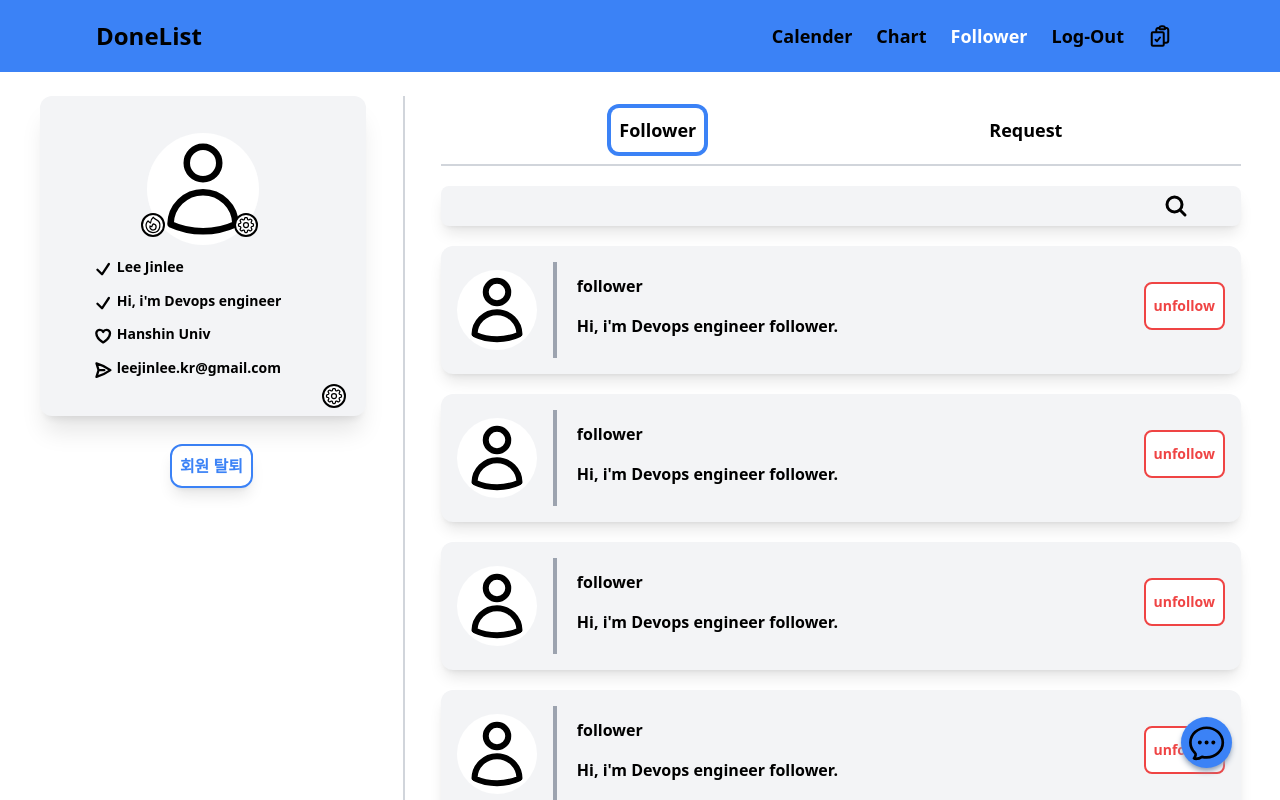
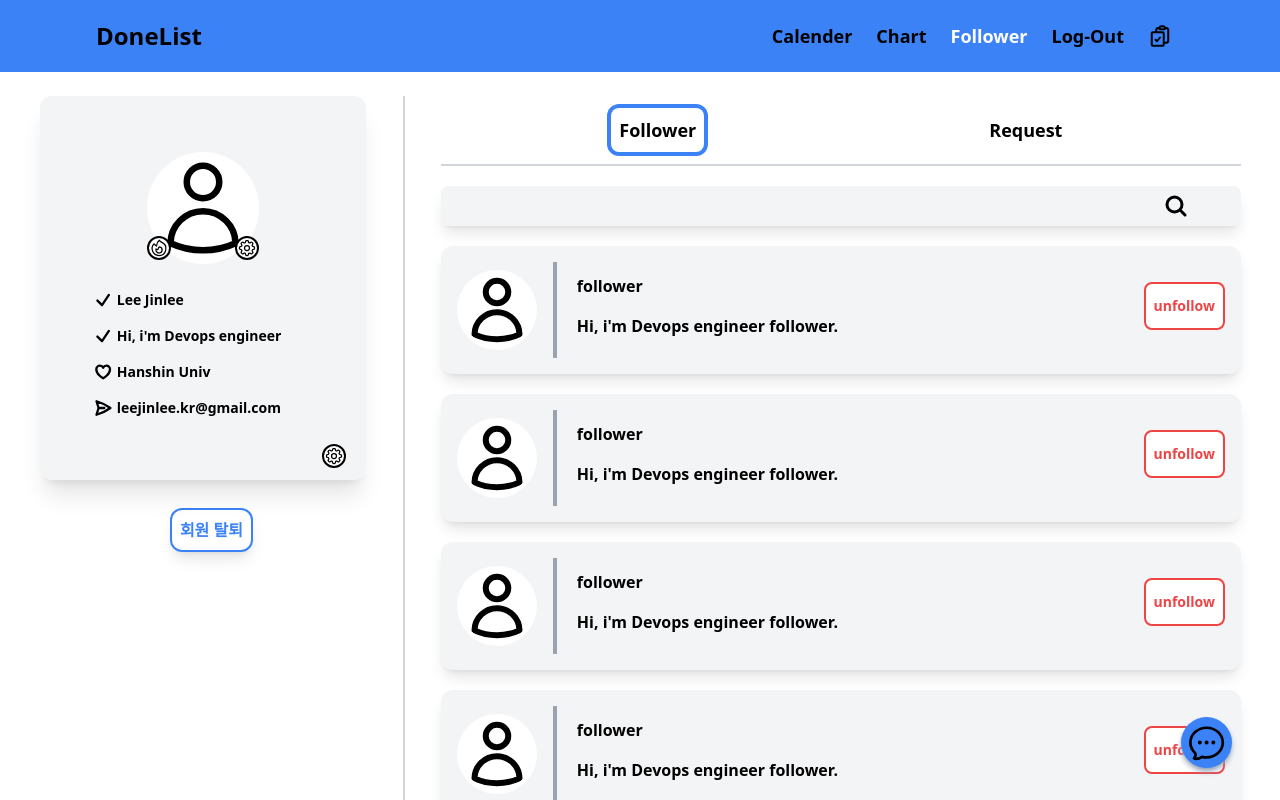
Before and after one commit to comko123/markup-copy, a Next.js app: page /follower in a window 1280 px wide. Shown: the top 800 px of the page. Built offline with nearby package versions, Linux system fonts and the light colour scheme.

Commit message:
Refactor : 팔로워 애니메이션 추가및 기능 수정.

```diff
--- /dev/null
+++ b/src/atoms/followerAtoms.ts
@@ -0,0 +1,7 @@
+import { atom } from "recoil"
+import { v1 } from "uuid"
+
+export const followerAtoms = atom({
+  key: v1(),
+  default: true
+})
--- a/src/components/Follower/Userparts/index.tsx
+++ b/src/components/Follower/Userparts/index.tsx
@@ -1,20 +1,20 @@
 import { useState } from "react"
 import Introduction from "@/components/Profil/Introduction"
-import Popuplayout from "@/components/Layout/Popup"
+import { useSetRecoilState } from "recoil"
+import { followerAtoms } from "@/atoms/followerAtoms"
 const UserParts = () => {
   //반응형및 레이아웃 수정 필요
-  const [profilState, setProfilState] = useState(true)
-  const [popup, setPopup] = useState(true)
+  const [profilState, setProfilState] = useState(false)
+  const setPopup = useSetRecoilState(followerAtoms)
   return (
     <>
       <nav className="sticky top-24 border-b-2 lg:border-r-2 lg:border-b-transparent border-gray-300 w-full h-[100vh] lg:pr-5">
         <div
-          className={`bg-gray-100 pt-7 lg:pt-0 w-full lg:w-[95%] ${
-            profilState ? "h-52 lg:h-80 " : "pt-10 h-60 lg:h-[25rem]"
-          } flex justify-center lg:flex-col rounded-xl px-2 relative shadow-xl`}
+          className={`bg-gray-100 pt-7 lg:pt-0 w-full lg:w-[95%] h-52 lg:h-96 flex justify-center lg:flex-col rounded-xl px-2 relative shadow-xl`}
         >
           {/* svg part */}
-          <div className="h-[35%] mt-4 lg:mt-0">
+          <div className="h-32 mt-4 lg:mt-0 flex flex-col">
+            <div>
               <svg
                 xmlns="http://www.w3.org/2000/svg"
                 fill="none"
@@ -29,6 +29,33 @@ const UserParts = () => {
                   d="M15.75 6a3.75 3.75 0 11-7.5 0 3.75 3.75 0 017.5 0zM4.501 20.118a7.5 7.5 0 0114.998 0A17.933 17.933 0 0112 21.75c-2.676 0-5.216-.584-7.499-1.632z"
                 />
               </svg>
+            </div>
+
+            <div className="flex justify-center -mt-7">
+              <div className="flex w-28 justify-between">
+                <svg
+                  xmlns="http://www.w3.org/2000/svg"
+                  fill="none"
+                  viewBox="0 0 24 24"
+                  strokeWidth={1.5}
+                  stroke="currentColor"
+                  className="w-6 h-6 bg-white rounded-full border-2 border-black"
+                  onClick={() => {
+                    console.log(profilState)
+                    setPopup(state => !state)
+                  }}
+                >
+                  <path
+                    strokeLinecap="round"
+                    strokeLinejoin="round"
+                    d="M15.362 5.214A8.252 8.252 0 0112 21 8.25 8.25 0 016.038 7.048 8.287 8.287 0 009 9.6a8.983 8.983 0 013.361-6.867 8.21 8.21 0 003 2.48z"
+                  />
+                  <path
+                    strokeLinecap="round"
+                    strokeLinejoin="round"
+                    d="M12 18a3.75 3.75 0 00.495-7.467 5.99 5.99 0 00-1.925 3.546 5.974 5.974 0 01-2.133-1A3.75 3.75 0 0012 18z"
+                  />
+                </svg>
 
                 <svg
                   xmlns="http://www.w3.org/2000/svg"
@@ -36,7 +63,7 @@ const UserParts = () => {
                   viewBox="0 0 24 24"
                   strokeWidth={1.5}
                   stroke="currentColor"
-              className="w-6 aspect-square bg-white relative left-[5.5em] lg:left-[60%] -top-[2rem] rounded-full border-2 border-black"
+                  className="w-6 aspect-square bg-white  rounded-full border-2 border-black"
                 >
                   <path
                     strokeLinecap="round"
@@ -49,31 +76,12 @@ const UserParts = () => {
                     d="M15 12a3 3 0 11-6 0 3 3 0 016 0z"
                   />
                 </svg>
-
-            <svg
-              xmlns="http://www.w3.org/2000/svg"
-              fill="none"
-              viewBox="0 0 24 24"
-              strokeWidth={1.5}
-              stroke="currentColor"
-              className="w-6 h-6 bg-white relative left-[0.1rem] lg:left-[30%] -top-[3.48rem] rounded-full border-2 border-black"
-              onClick={() => setPopup(state => !state)}
-            >
-              <path
-                strokeLinecap="round"
-                strokeLinejoin="round"
-                d="M15.362 5.214A8.252 8.252 0 0112 21 8.25 8.25 0 016.038 7.048 8.287 8.287 0 009 9.6a8.983 8.983 0 013.361-6.867 8.21 8.21 0 003 2.48z"
-              />
-              <path
-                strokeLinecap="round"
-                strokeLinejoin="round"
-                d="M12 18a3.75 3.75 0 00.495-7.467 5.99 5.99 0 00-1.925 3.546 5.974 5.974 0 01-2.133-1A3.75 3.75 0 0012 18z"
-              />
-            </svg>
+              </div>
+            </div>
           </div>
           {/* svg end */}
 
-          <div className={`flex flex-col ${profilState ? null : "-mt-6 lg:-ml-7 xl:ml-0"}`}>
+          <div className="flex flex-col h-auto">
             {[
               { profilState, icons: "check", text: "Lee Jinlee" },
               { profilState, icons: "check", text: "Hi, i'm Devops engineer" },
@@ -86,11 +94,7 @@ const UserParts = () => {
             <svg
               xmlns="http://www.w3.org/2000/svg"
               fill="none"
-              onClick={() =>
-                setProfilState(state => {
-                  return !state
-                })
-              }
+              onClick={() => setProfilState(state => !state)}
               viewBox="0 0 24 24"
               strokeWidth={1.5}
               stroke="currentColor"
@@ -111,7 +115,6 @@ const UserParts = () => {
             </svg>
           </div>
         </div>
-        {popup ? null : <Popuplayout setPuState={setPopup}>123</Popuplayout>}
 
         <div className="font-bold text-center w-full  my-7">
           <button className="shadow-lg border-2 border-blue-500 text-blue-500 p-2 rounded-xl hover:bg-blue-500 hover:text-white">
--- a/src/components/Layout/Popup/index.tsx
+++ b/src/components/Layout/Popup/index.tsx
@@ -10,6 +10,7 @@ const Popuplayout = ({
   setPuState: Dispatch<SetStateAction<boolean>>
 }) => {
   useNotReload()
+  //팝업 열려있을때만 새로고침시 comfirm하는걸로 구현 (팝업열었다가 닫아도 comfirn발생)
   return (
     <>
       <motion.div
--- a/src/components/Profil/Introduction/index.tsx
+++ b/src/components/Profil/Introduction/index.tsx
@@ -1,16 +1,26 @@
 import { profilIcons } from "@/sample_data_case/svgIcons"
-import { AnimatePresence, motion } from "framer-motion"
-import { useId } from "react"
+import { followerVariants } from "@/variants/followerVariants"
+import { motion } from "framer-motion"
 
 const Introduction = ({ profilState, icons, text }: profilIntroductionProps) => {
-  const id = useId()
   return (
     <>
-      <AnimatePresence>
       {profilState ? (
+        <motion.input
+          defaultValue={text}
+          variants={followerVariants}
+          initial="start"
+          animate="sending"
+          transition={followerVariants.transition}
+          className="ml-3 w-52 mt-1 h-8 xl:w-56 lg:ml-[13%] rounded-lg p-1 origin-right font-bold border-2 text-sm border-blue-500 outline-none"
+        />
+      ) : (
         <motion.div
-            layoutId={id}
-            className="flex mt-3 font-semibold ml-8 lg:ml-[15%] text-sm max-w-xl "
+          variants={followerVariants}
+          initial="start"
+          animate="sending"
+          transition={followerVariants.transition}
+          className="flex h-8 mt-1 font-semibold ml-8 origin-left lg:ml-[15%] text-sm max-w-xl "
         >
           <svg
             xmlns="http://www.w3.org/2000/svg"
@@ -18,22 +28,15 @@ const Introduction = ({ profilState, icons, text }: profilIntroductionProps) =>
             viewBox="0 0 24 24"
             strokeWidth={3}
             stroke="currentColor"
-              className="w-5 aspect-square mt-[0.2rem]"
+            className="w-5 aspect-square"
           >
             <path strokeLinecap="round" strokeLinejoin="round" d={profilIcons[icons]} />
           </svg>
-            <span className="ml-1 w-full overflow-hidden text-ellipsis whitespace-nowrap">
+          <span className="ml-1 w-full mt-[0.4rem] overflow-hidden text-ellipsis whitespace-nowrap">
             {text}
           </span>
         </motion.div>
-        ) : (
-          <motion.input
-            layoutId={id}
-            defaultValue={text}
-            className="ml-3 mt-3 w-52 xl:w-56 lg:ml-[13%] rounded-lg p-1 font-bold border-2 text-sm border-blue-500 outline-none "
-          />
       )}
-      </AnimatePresence>
     </>
   )
 }
--- a/src/hooks/useNotReload.ts
+++ b/src/hooks/useNotReload.ts
@@ -1,17 +1,14 @@
 import { useEffect } from "react"
 
-const preventClose = (e: BeforeUnloadEvent) => {
+export const preventClose = (e: BeforeUnloadEvent) => {
   e.preventDefault()
-  e.returnValue = "" // chrome에서는 설정이 필요해서 넣은 코드
+  e.returnValue = ""
+  // chrome에서는 설정이 필요해서 넣은 코드
 }
-export const useNotReload = (status?: boolean) => {
+export const useNotReload = () => {
+  const warring = window.addEventListener("beforeunload", preventClose)
   useEffect(() => {
-    void (() => {
-      window.addEventListener("beforeunload", preventClose)
-    })()
-
-    return () => {
-      window.removeEventListener("beforeunload", preventClose)
-    }
-  }, [])
+    void (() => warring)()
+    return () => warring
+  }, [warring])
 }
--- a/src/pages/follower/index.tsx
+++ b/src/pages/follower/index.tsx
@@ -1,28 +1,30 @@
+import { followerAtoms } from "@/atoms/followerAtoms"
 import { loginAtom } from "@/atoms/loginAtoms"
 import Follower from "@/components/Follower"
 import UserParts from "@/components/Follower/Userparts"
 import Layout from "@/components/Layout/Page/Main"
+import Popuplayout from "@/components/Layout/Popup"
 import Button from "@/components/Profil/Button"
 import { useLoginCheck } from "@/hooks/useLoginCheck"
+import { useNotReload } from "@/hooks/useNotReload"
 import { AnimatePresence, motion } from "framer-motion"
 import { NextPage } from "next"
 import { useId, useState } from "react"
-import { useRecoilValue } from "recoil"
+import { useRecoilState, useRecoilValue } from "recoil"
 
 const Profil: NextPage = () => {
   const [state, setState] = useState({
     Follower: true,
     Request: false
   })
+  const id = useId()
   const { login } = useRecoilValue(loginAtom)
-  const id = useId()
+  const [popup, setPopup] = useRecoilState(followerAtoms)
   useLoginCheck(login)
   // 반응형 및 레이아웃 수정 필요
-  // 프로필 수정상태일 때만 새로고침 문구 보여주기 구현
-  // 팝업 해결하기
   return (
     <Layout login={login}>
-      <main className="grid grid-cols-1 lg:grid-cols-remix mx-6 md:mx-10 my-10 w-[95%] h-max">
+      <main className={`grid grid-cols-1 lg:grid-cols-remix mx-6  md:mx-10 my-10 w-[95%] h-max`}>
         <UserParts />
 
         <aside className=" pt-3 w-full h-max">
@@ -84,6 +86,7 @@ const Profil: NextPage = () => {
             )}
           </AnimatePresence>
         </aside>
+        {popup ? null : <Popuplayout setPuState={setPopup}>123</Popuplayout>}
       </main>
     </Layout>
   )
--- /dev/null
+++ b/src/variants/followerVariants.ts
@@ -0,0 +1,9 @@
+export const followerVariants = {
+  transition: { duration: 0.3, type: "tween" },
+  start: {
+    scaleX: 0
+  },
+  sending: {
+    scaleX: 1
+  }
+}
```
Lines whose indentation alone changed are shown as unchanged.
